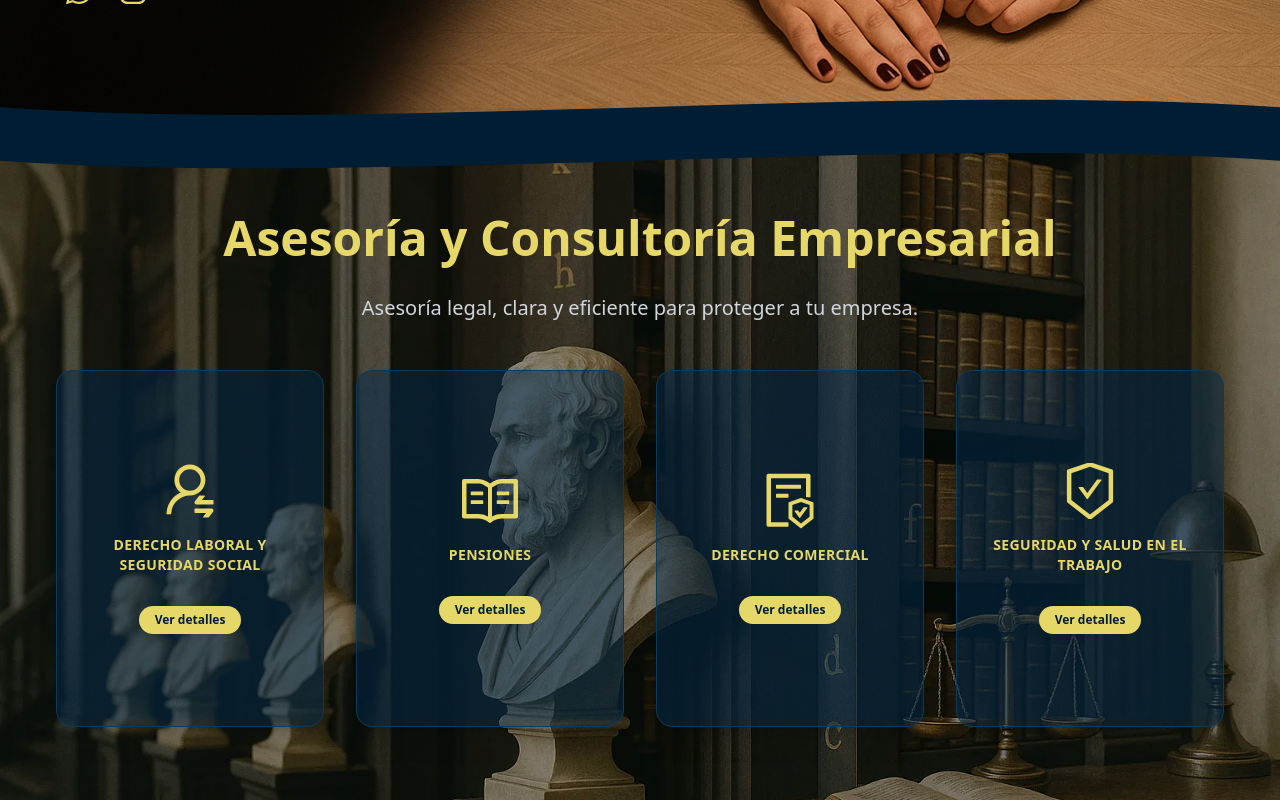
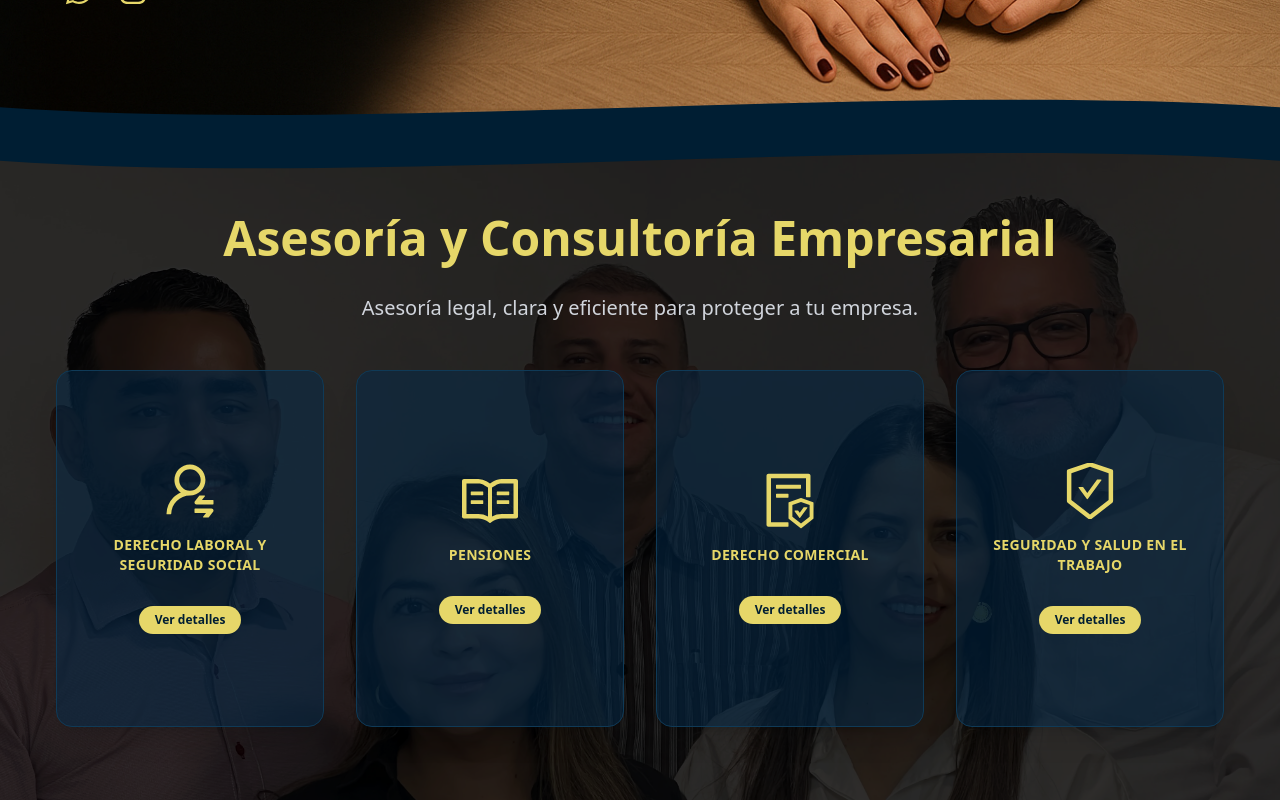
Before and after one commit to sazaba/legal360, a React (Vite) app: page / in a window 1280 px wide. Shown: the part 1660-2460 px from the top of the page. Built offline with nearby package versions, Linux system fonts and the light colour scheme.

Commit message:
services

```diff
--- a/src/pages/Servicios.jsx
+++ b/src/pages/Servicios.jsx
@@ -8,6 +8,7 @@ import {
 import { useNavigate } from 'react-router-dom';
 import bustos from '../assets/images/bustos.webp';
 import MariCris from '../assets/videos/MariCris.MOV'
+import Teamlegal from '../assets/images/Teamlegal.webp'
 
 const Servicios = ({ id }) => {
   const [activeId, setActiveId] = useState(null);
@@ -67,25 +68,14 @@ const Servicios = ({ id }) => {
       id="servicios"
       className="relative pt-20 text-white min-h-screen pb-10 overflow-hidden"
       style={{
-        backgroundImage: isMobile ? undefined : `url(${bustos})`,
+        backgroundImage: `url(${Teamlegal})`,
         backgroundSize: 'cover',
-        backgroundPosition: backgroundPosition,
+        backgroundPosition: isMobile ? '40%' : 'center 20%', // aquí se baja la imagen
         backgroundAttachment: isMobile ? 'scroll' : 'fixed'
       }}
     >
-      {/* 🎥 Video solo en móvil */}
-      {isMobile && (
-        <video
-          autoPlay
-          loop
-          muted
-          playsInline
-          className="absolute top-0 w-full h-full object-cover object-right z-0"
-        >
-          <source src={MariCris} type="video/mp4" />
-          Tu navegador no soporta videos HTML5.
-        </video>
-      )}
+      <div className="absolute inset-0 bg-black/75 z-10 pointer-events-none"></div>
+
 
       {/* Capa oscura para contraste */}
       <div className="absolute inset-0 bg-black opacity-10 z-10"></div>
```
Also changed, not shown: src/assets/images/Teamlegal.webp (added).
